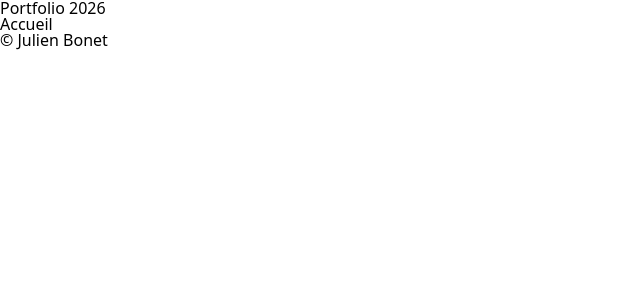
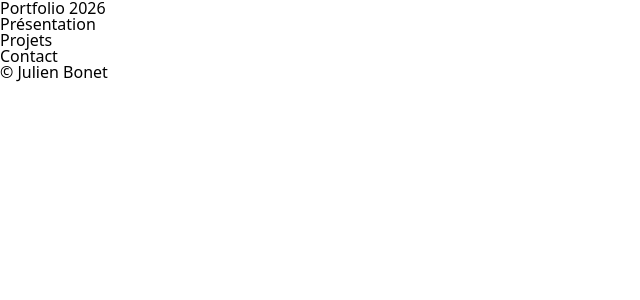
Before and after one commit to JulienBonet/portfolio2026_project, a React (Vite) app in the folder client/: page / in a window 1280 px wide. Shown: the top 300 px of the page, without its empty margins (0-640 px from the left). Built offline with nearby package versions, Linux system fonts and the light colour scheme.

Commit message:
feat: set up theme provider and homepage structure

```diff
--- /dev/null
+++ b/client/src/components/ContactSection/ContactSection.tsx
@@ -0,0 +1,9 @@
+export default function ContactSection() {
+  return (
+    <section>
+      <h2>
+        Contact
+      </h2>
+    </section>
+  );
+}
--- /dev/null
+++ b/client/src/components/PresentationSection/PresentationSection.tsx
@@ -0,0 +1,9 @@
+export default function PresentationSection() {
+  return (
+    <section>
+      <h1>
+        Présentation
+      </h1>
+    </section>
+  );
+}
--- /dev/null
+++ b/client/src/components/ProjectsSection/ProjectsSection.tsx
@@ -0,0 +1,9 @@
+export default function ProjectsSection() {
+  return (
+    <section>
+      <h2>
+        Projets
+      </h2>
+    </section>
+  );
+}
--- a/client/src/main.tsx
+++ b/client/src/main.tsx
@@ -9,12 +9,20 @@ import "@/assets/css/common.css";
 
 import { router } from "@/router/router";
 
+import {
+  ThemeProvider,
+} from "@mui/material/styles";
+
+import {
+  theme,
+} from "@/theme/theme";
+
 createRoot(
   document.getElementById("root")!,
 ).render(
   <StrictMode>
-    <RouterProvider
-      router={router}
-    />
+    <ThemeProvider theme={theme}>
+      <RouterProvider router={router} />
+    </ThemeProvider>
   </StrictMode>,
 );
--- a/client/src/pages/HomePage.tsx
+++ b/client/src/pages/HomePage.tsx
@@ -1,7 +1,13 @@
+import PresentationSection from "@/components/PresentationSection/PresentationSection";
+import ProjectsSection from "@/components/ProjectsSection/ProjectsSection";
+import ContactSection from "@/components/ContactSection/ContactSection";
+
 export default function HomePage() {
   return (
-    <section>
-      <h2>Accueil</h2>
-    </section>
+    <>
+      <PresentationSection />
+      <ProjectsSection />
+      <ContactSection />
+    </>
   );
 }
--- /dev/null
+++ b/client/src/theme/theme.ts
@@ -0,0 +1,31 @@
+import {
+  createTheme,
+} from "@mui/material/styles";
+
+export const theme = createTheme({
+  palette: {
+    mode: "light",
+
+    background: {
+      default: "#ffffff",
+      paper: "#ffffff",
+    },
+
+    text: {
+      primary: "#111111",
+      secondary: "#666666",
+    },
+  },
+
+  typography: {
+    fontFamily: [
+      "Inter",
+      "Arial",
+      "sans-serif",
+    ].join(","),
+  },
+
+  shape: {
+    borderRadius: 8,
+  },
+});
```
